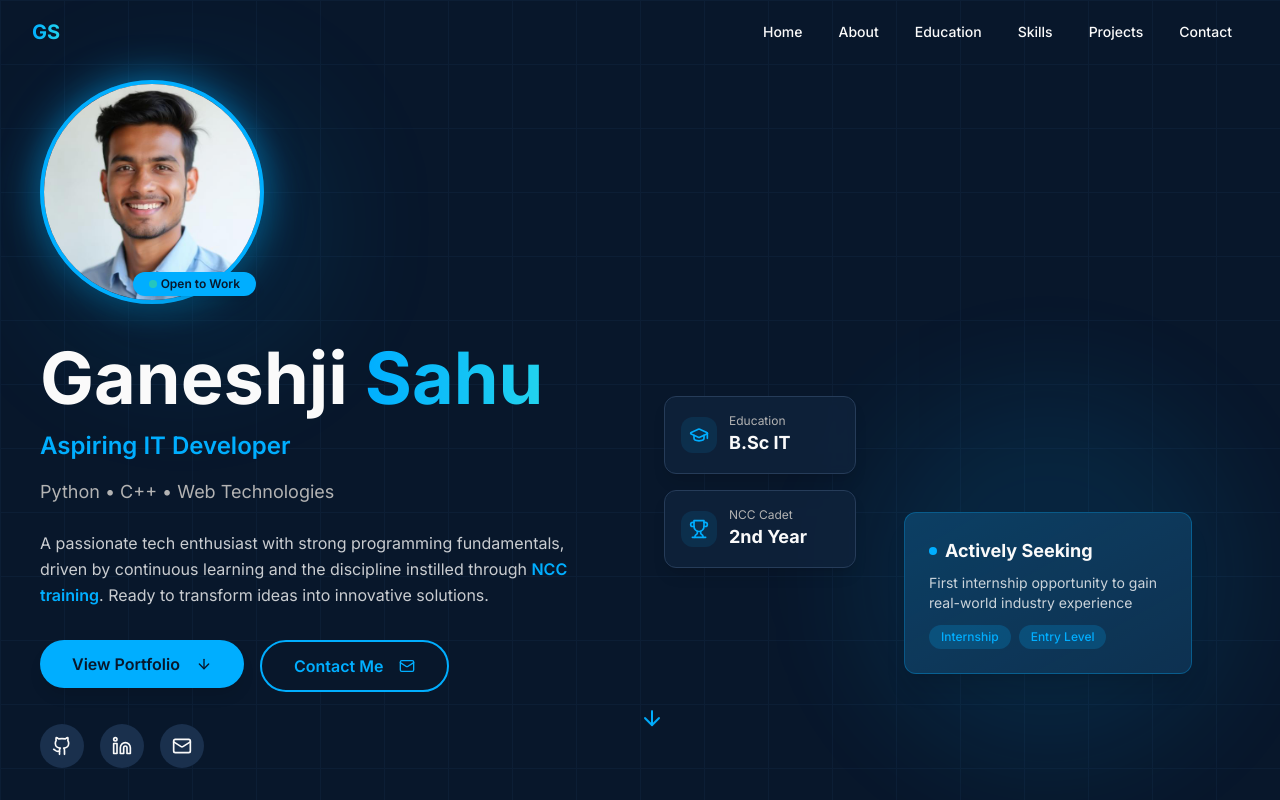
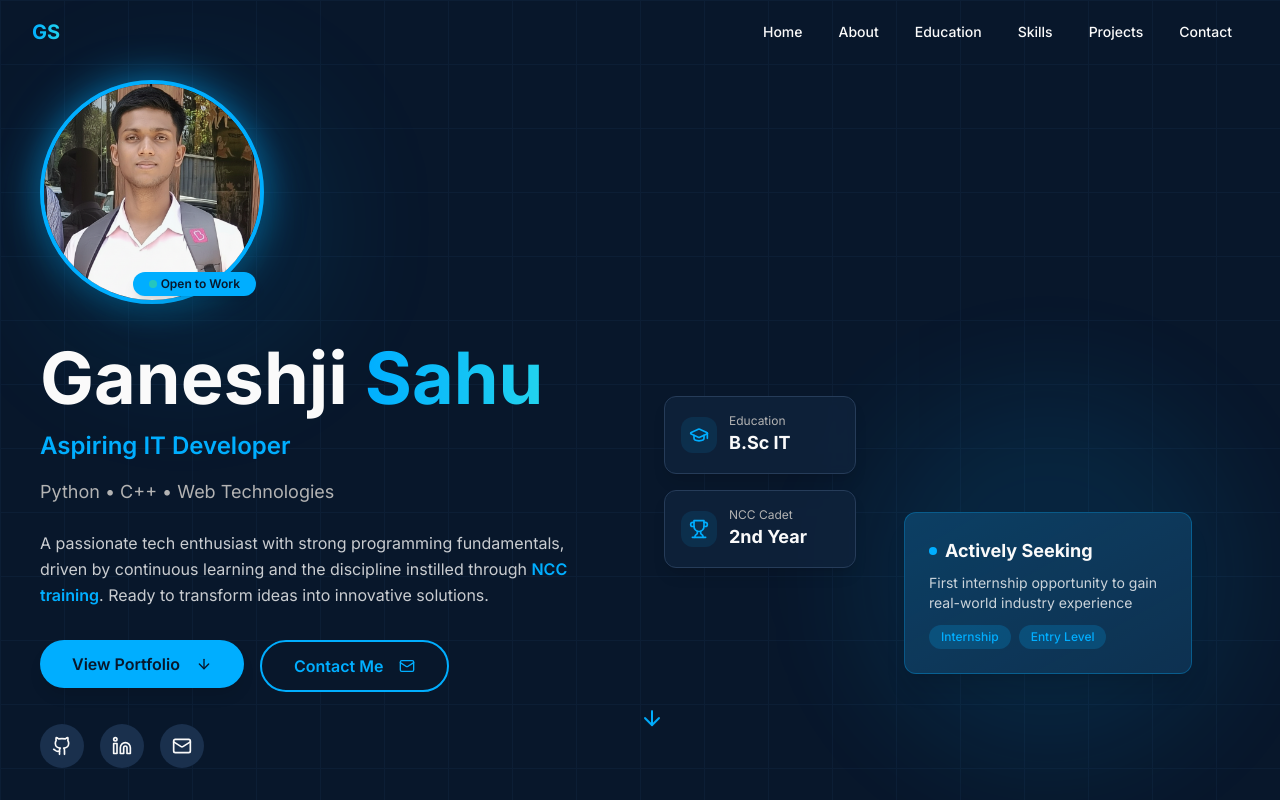
Before and after one commit to Ganeshsahu09/ganeshsahu.portfolio-website, a React (Vite) app: page / in a window 1280 px wide. Shown: the top 800 px of the page. Built offline with nearby package versions, Linux system fonts and the light colour scheme; the HTML template or start-up script is replaced by a standard one.

Commit message:
Update profile picture
Replace placeholder image with user's provided profile picture and update Hero component with improved image attributes.

```diff
--- a/src/components/Hero.tsx
+++ b/src/components/Hero.tsx
@@ -1,7 +1,7 @@
 import { Button } from "@/components/ui/button";
 import { Card } from "@/components/ui/card";
 import { ArrowDown, Mail, Github, Linkedin, Code2, Trophy, GraduationCap } from "lucide-react";
-import profilePic from "@/assets/profile-picture.jpg";
+import profilePic from "@/assets/ganeshji-profile.png";
 
 const Hero = () => {
   const scrollToPortfolio = () => {
@@ -38,7 +38,12 @@ const Hero = () => {
 
               <img
                 src={profilePic}
-                alt="Ganeshji Sahu"
+                alt="Portrait of Ganeshji Sahu"
+                width={512}
+                height={512}
+                loading="eager"
+                fetchPriority="high"
+                decoding="async"
                 className="relative w-48 h-48 md:w-56 md:h-56 rounded-full border-4 border-primary shadow-2xl glow-effect mx-auto lg:mx-0 object-cover"
               />
 
```
Also changed, not shown: src/assets/ganeshji-profile.png (added), src/assets/profile-picture.jpg (deleted).
